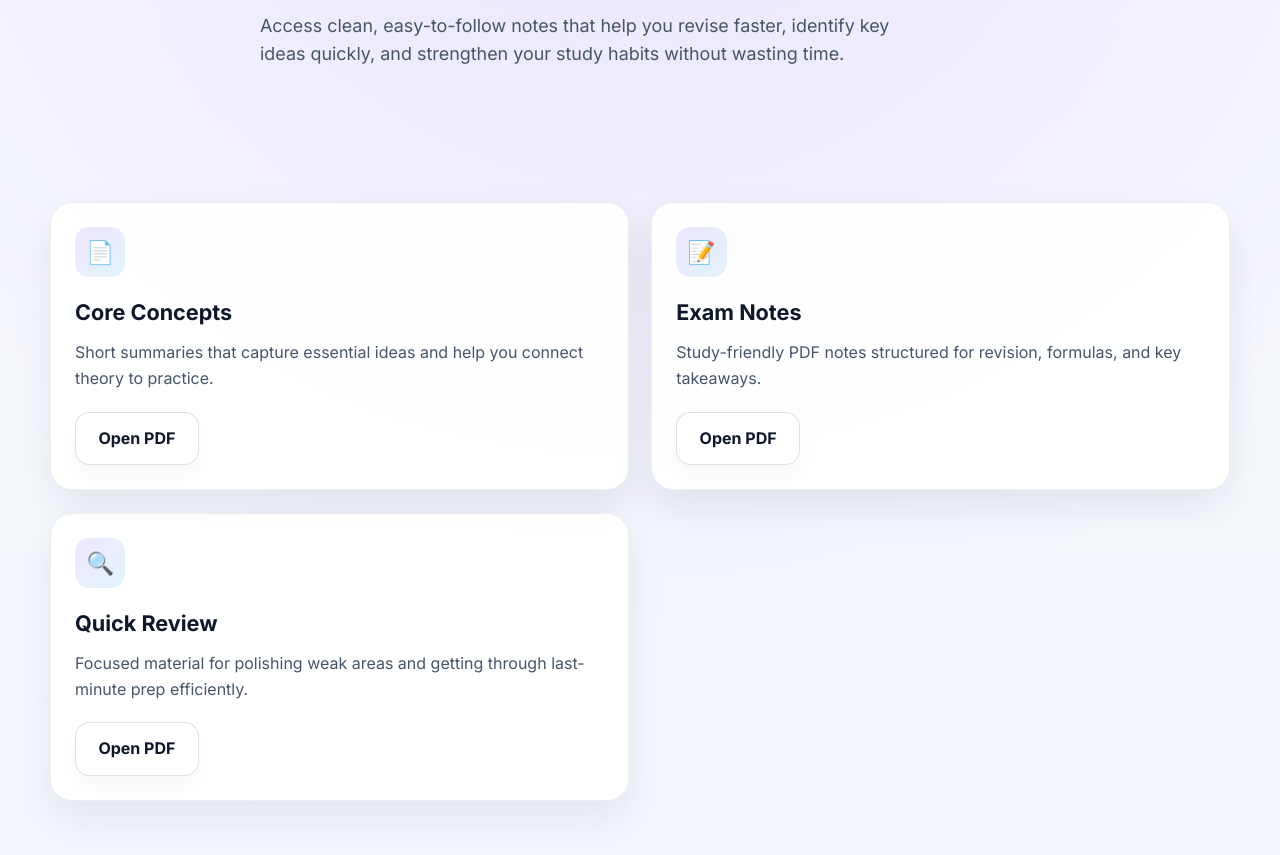
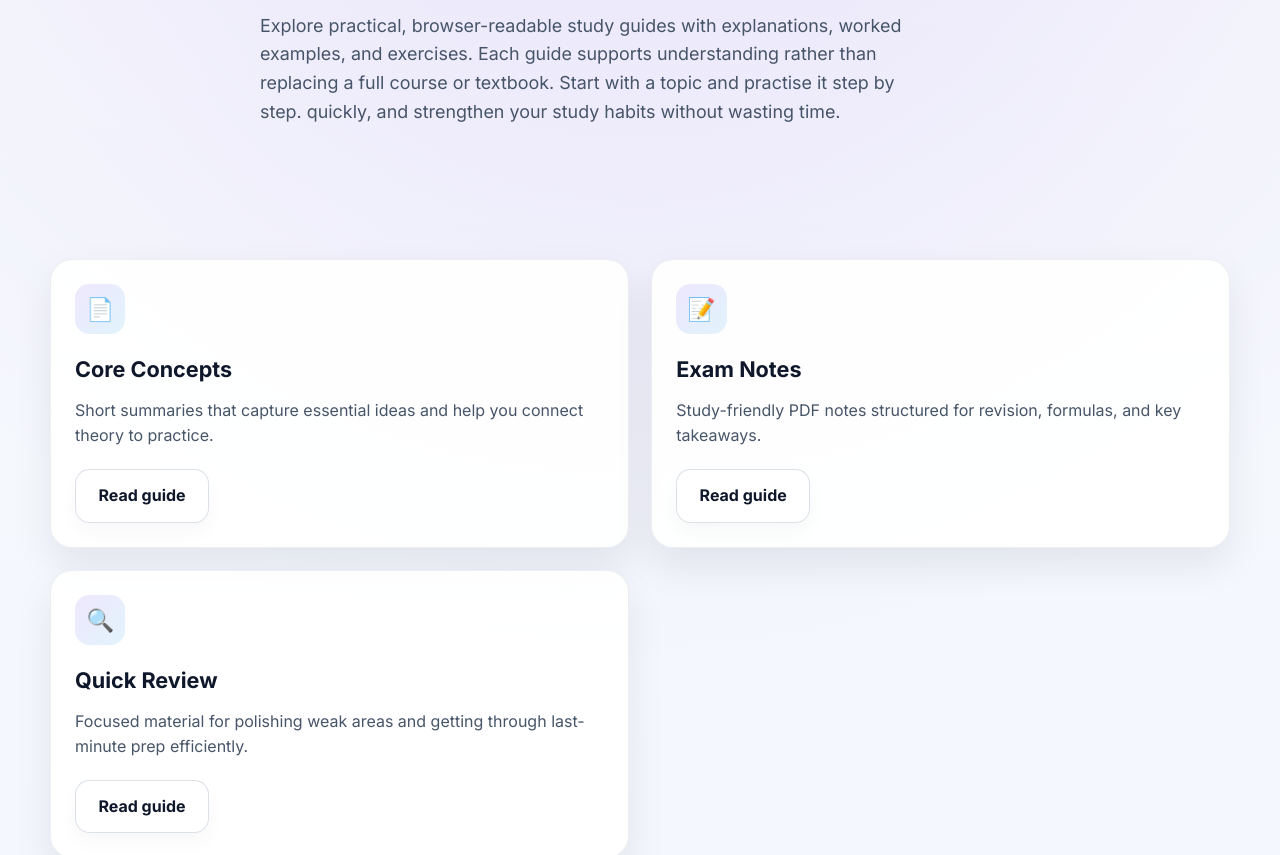
Before and after one commit to heavyengineers/heavyengineers.github.io, a plain HTML site: page notes.html in a window 1280 px wide. Shown: the part 334-1189 px from the top of the page. Drawn offline with Linux system fonts and the light colour scheme.

Commit message:
Strengthen legal launch disclosures and learning resources

```diff
--- a/notes.html
+++ b/notes.html
@@ -68,7 +68,7 @@
           <span class="page-breadcrumb">Home / Resources</span>
           <h1>Revision-ready notes built for fast learning.</h1>
           <p class="hero-copy">
-            Access clean, easy-to-follow notes that help you revise faster, identify key ideas
+            Explore practical, browser-readable study guides with explanations, worked examples, and exercises. Each guide supports understanding rather than replacing a full course or textbook. Start with a topic and practise it step by step.
             quickly, and strengthen your study habits without wasting time.
           </p>
         </div>
@@ -81,7 +81,7 @@
             <h3>Core Concepts</h3>
             <p>Short summaries that capture essential ideas and help you connect theory to practice.</p>
             <div class="course-actions">
-              <a class="secondary-btn" href="downloads/engineering-foundations.pdf" target="_blank" rel="noreferrer">Open PDF</a>
+              <a class="secondary-btn" href="engineering-foundations.html">Read guide</a>
             </div>
           </article>
 
@@ -90,7 +90,7 @@
             <h3>Exam Notes</h3>
             <p>Study-friendly PDF notes structured for revision, formulas, and key takeaways.</p>
             <div class="course-actions">
-              <a class="secondary-btn" href="downloads/exam-notes-kit.pdf" target="_blank" rel="noreferrer">Open PDF</a>
+              <a class="secondary-btn" href="exam-notes-kit.html">Read guide</a>
             </div>
           </article>
 
@@ -99,7 +99,7 @@
             <h3>Quick Review</h3>
             <p>Focused material for polishing weak areas and getting through last-minute prep efficiently.</p>
             <div class="course-actions">
-              <a class="secondary-btn" href="downloads/problem-solving-guide.pdf" target="_blank" rel="noreferrer">Open PDF</a>
+              <a class="secondary-btn" href="problem-solving-guide.html">Read guide</a>
             </div>
           </article>
         </div>
```
